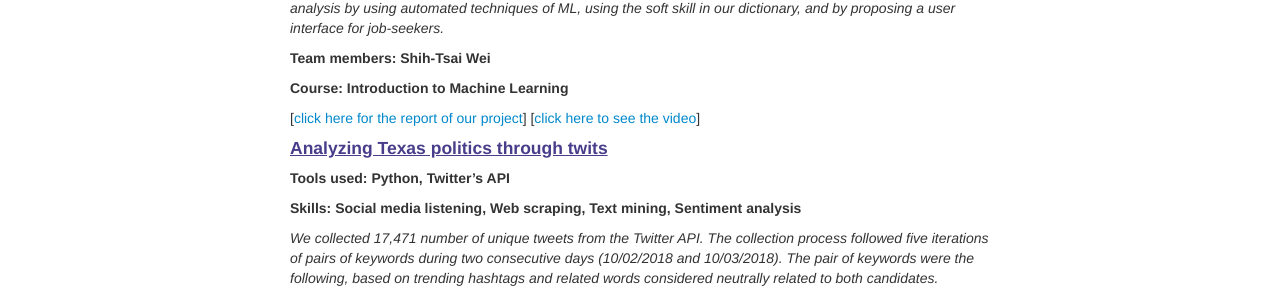
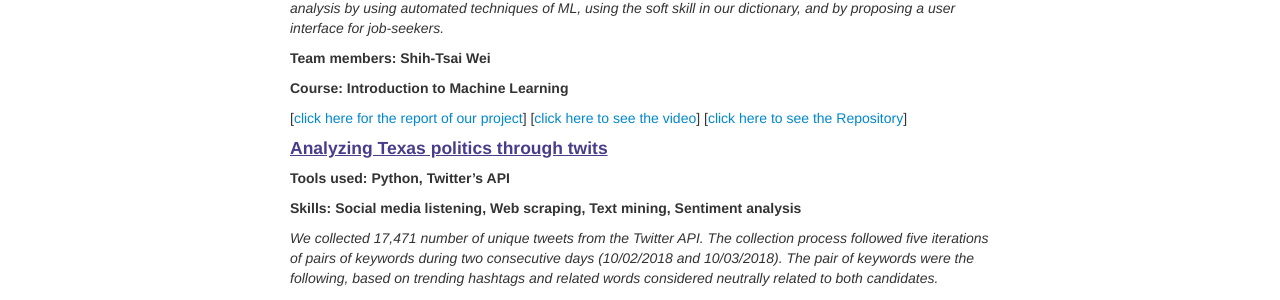
Before and after one commit to ppseguel/-ppseguel.github.io, a Jekyll site: the page built from pages/research.md, in a window 1280 px wide. Shown: the part 1044-1344 px from the top of the page. Built offline with Jekyll 4.4.1, drawn with Linux system fonts in a browser that asks for light colours.

Commit message:
changes on ML project

```diff
--- a/pages/research.md
+++ b/pages/research.md
@@ -51,8 +51,10 @@ Here are some sample projects of my work as a Master Student at UT Austin.
 <b>Course: Introduction to Machine Learning</b>
 
 
-[[click here for the report of our project]({{ BASE_PATH}}/pages/working_papers/Outline_Seguel_Wei.pdf)]
+[[click here for the report of our project]({{ BASE_PATH}}/pages/working_papers/Final_Seguel_Wei.pdf)]
 [<a href="https://youtu.be/qFGBhNw67J8">click here to see the video</a>]
+[<a href="https://github.com/ppseguel/jobskillmatching">click here to see the Repository</a>]
+
 
 
 #### <u>Analyzing Texas politics through twits</u>
```
Also changed, not shown: 1 other file.
